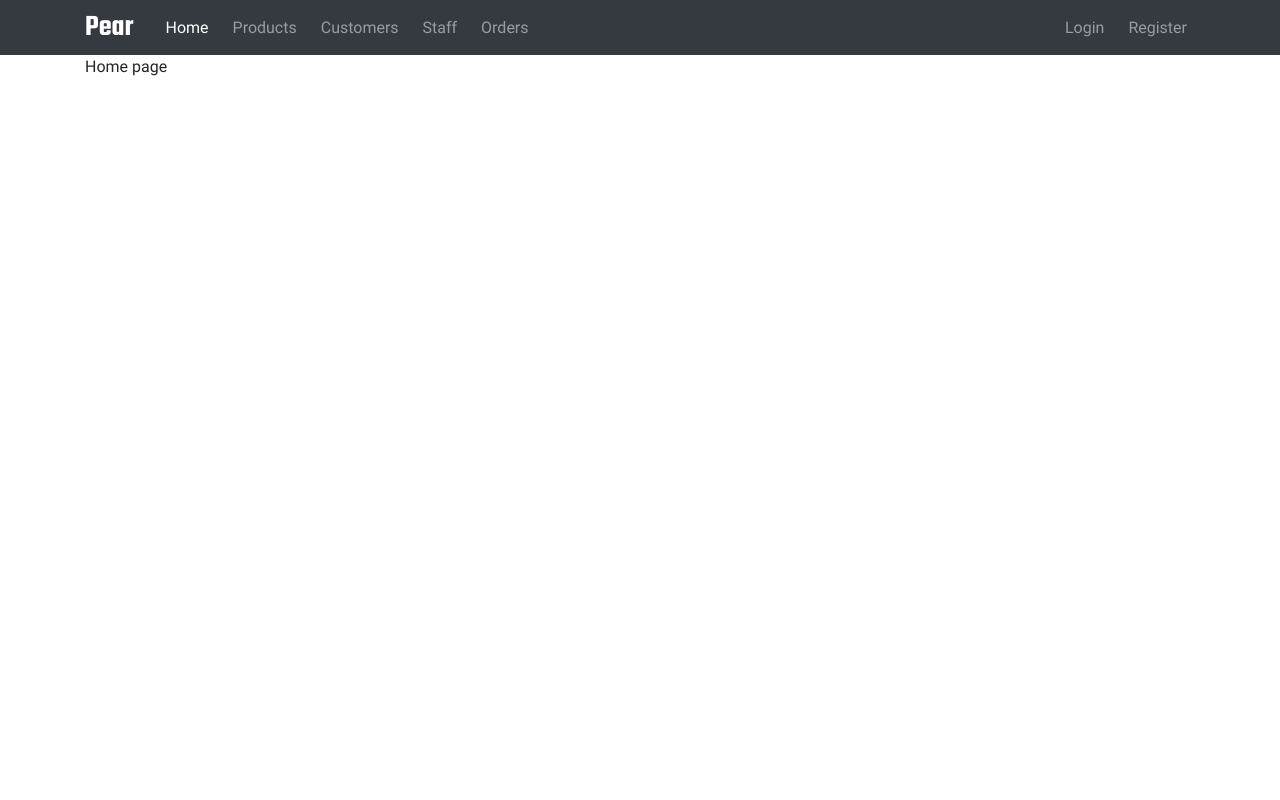
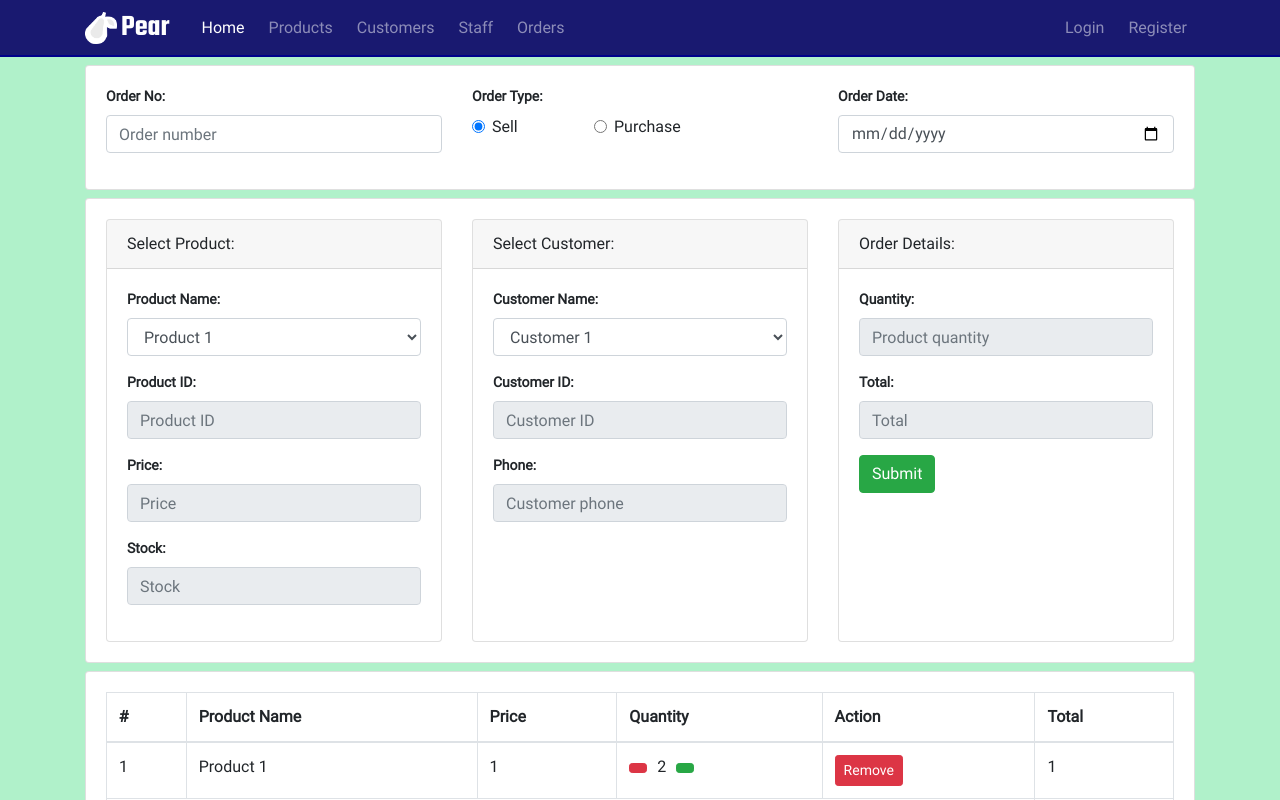
Before and after one commit to Code0x01/pear-frontend, a React (Create React App) app: page / in a window 1280 px wide. Shown: the top 800 px of the page. Built offline with nearby package versions, Linux system fonts and the light colour scheme.

Commit message:
feature/home page

```diff
--- a/src/assets/css/style.css
+++ b/src/assets/css/style.css
@@ -8,6 +8,8 @@ body {
     sans-serif;
   -webkit-font-smoothing: antialiased;
   -moz-osx-font-smoothing: grayscale;
+  background-color: #B0F1CA;
+  padding-bottom: 10px;
 }
 
 code {
@@ -18,3 +20,7 @@ code {
 * {
 	font-family: "Roboto";
 }
+
+.h100 {
+  min-height: 100%;
+}
--- /dev/null
+++ b/src/components/cart/index.js
@@ -0,0 +1,58 @@
+import React from "react";
+import {
+	Card,
+	CardHeader,
+	CardBody,
+	Table,
+	Button
+} from "reactstrap";
+import Slider from "../slider";
+import "./style.css";
+
+const Cart = props => {
+	return (
+		<Card className="mt-2">
+			<CardBody>
+				<Table bordered>
+					<thead>
+						<tr>
+							<th>#</th>
+							<th>Product Name</th>
+							<th>Price</th>
+							<th>Quantity</th>
+							<th>Action</th>
+							<th>Total</th>
+						</tr>
+					</thead>
+					<tbody>
+						<tr>
+							<td scope="row">1</td>
+							<td>Product 1</td>
+							<td>1</td>
+							<td><Slider minVal={2} maxVal={10} /></td>
+							<td>
+								<Button color="danger" size="sm">
+									<i className="fa fa-times"/> Remove
+								</Button>
+							</td>
+							<td>1</td>
+						</tr>
+						<tr>
+							<th className="text-right" colSpan="5">Total:</th>
+							<th>1</th>
+						</tr>
+						<tr>
+							<td className="text-right" colSpan="6">
+								<Button color="success">
+									<i className="fa fa-shopping-cart"/> Checkout
+								</Button>
+							</td>
+						</tr>
+					</tbody>
+				</Table>
+			</CardBody>
+		</Card>
+	);
+};
+
+export default Cart;
--- /dev/null
+++ b/src/components/slider/index.js
@@ -0,0 +1,29 @@
+import React, { useState } from "react";
+import {
+	Button
+} from "reactstrap";
+import "./style.css";
+
+const Slider = props => {
+	const { minVal, maxVal } = props;
+	const [ val, setVal ] = useState(minVal);
+	return (
+		<React.Fragment>
+			<ul className="slider">
+				<li>
+					<Button size="sm" color="danger" onClick={() => setVal( val > minVal ? val - 1 : val )}>
+						<i className="fa fa-minus"/>
+					</Button>
+				</li>
+				<li className="val">{val}</li>
+				<li>
+					<Button size="sm" color="success" onClick={() => setVal( val < maxVal ? val + 1 : val )}>
+						<i className="fa fa-plus"/>
+					</Button>
+				</li>
+			</ul>
+		</React.Fragment>
+	);
+};
+
+export default Slider;
--- /dev/null
+++ b/src/components/slider/style.css
@@ -0,0 +1,13 @@
+ul.slider {
+	list-style: none;
+	padding: 0;
+	margin: 0;
+}
+
+ul.slider li {
+	display: inline;
+}
+
+ul.slider li.val {
+	padding: 0 10px;
+}
--- a/src/components/topnav/index.js
+++ b/src/components/topnav/index.js
@@ -22,6 +22,7 @@ import {
 import { Link } from "react-router-dom";
 import classnames from "classnames";
 import "./style.css";
+import PearLogo from "../../assets/images/pear-logo.png";
 
 const Topnav = props => {
 	const {
@@ -33,9 +34,10 @@ const Topnav = props => {
 
 	return (
 		<div>
-			<Navbar color="dark" dark expand="md">
+			<Navbar className="topnav" dark expand="md">
 				<Container>
 					<Link to="/" className="navbar-brand" onClick={() => clickTopnavMenuLink("home")}>
+						<img src={PearLogo} alt="" />
 						Pear
 					</Link>
 					<NavbarToggler onClick={toggleTopnavDropdownMenu} />
--- a/src/components/topnav/style.css
+++ b/src/components/topnav/style.css
@@ -1,8 +1,16 @@
-.navbar-dark {
+.topnav {
 	padding: 0 10px;
+	background-color: midnightblue;
+	border-bottom: 2px solid darkblue;
 }
 
-.navbar-dark .navbar-brand {
+.topnav .navbar-brand {
 	font-family: "Teko";
 	font-size: 30px;
 }
+
+.topnav .navbar-brand img {
+	width: 32px;
+    height: 32px;
+    margin-right: 4px;
+}
--- a/src/views/home/index.js
+++ b/src/views/home/index.js
@@ -1,11 +1,196 @@
-import React from "react";
-import { Container } from "reactstrap";
+import React, { useState } from "react";
+import {
+	Container,
+	Card,
+	CardHeader,
+	CardBody,
+	Row,
+	Col,
+	Button,
+	Form,
+	FormGroup,
+	Label,
+	Input,
+	FormText
+} from "reactstrap";
+import Cart from "../../components/cart";
 import "./style.css";
 
 const Home = props => {
+	const [ orderType, setOrderType ] = useState("sell");
+
+	const handleOnSubmit = e => {
+		e.preventDefault();
+	};
+
 	return (
 		<Container>
-			<p>Home page</p>
+			<Form onSubmit={handleOnSubmit}>
+				<Card className="mt-2">
+					<CardBody>
+						<Row>
+							<Col md="4">
+								<legend>Order No:</legend>
+								<FormGroup>
+									<Input type="text" name="orderNumber" id="orderNumber" placeholder="Order number" />
+								</FormGroup>
+							</Col>
+							<Col md="4">
+								<legend>Order Type:</legend>
+								<Row>
+									<Col sm="4">
+										<FormGroup check>
+						          <Label check onClick={() => setOrderType("sell")}>
+						            <Input type="radio" name="orderType" checked={orderType === "sell"} />{' '}Sell
+						          </Label>
+						        </FormGroup>
+									</Col>
+									<Col>
+										<FormGroup check>
+						          <Label check onClick={() => setOrderType("purchase")}>
+						            <Input type="radio" name="orderType" checked={orderType === "purchase"} />{' '}Purchase
+						          </Label>
+						        </FormGroup>
+									</Col>
+								</Row>
+							</Col>
+							<Col md="4">
+								<legend>Order Date:</legend>
+								<FormGroup>
+									<Input type="date" name="orderNumber" id="orderNumber" placeholder="Order number" />
+								</FormGroup>
+							</Col>
+						</Row>
+					</CardBody>
+				</Card>
+				<Card className="mt-2">
+					<CardBody>
+						<Row>
+							<Col md="4">
+								<Card className="h100">
+									<CardHeader>
+										<i className="fa fa-cube"/> Select Product:
+									</CardHeader>
+									<CardBody>
+										<legend>Product Name:</legend>
+										<FormGroup>
+											<Input type="select" name="productName" id="productName">
+							          <option>Product 1</option>
+							          <option>Product 2</option>
+							          <option>Product 3</option>
+							          <option>Product 4</option>
+							          <option>Product 5</option>
+							        </Input>
+										</FormGroup>
+										<legend>Product ID:</legend>
+										<FormGroup>
+											<Input
+												type="text"
+												name="productId"
+												id="productId"
+												placeholder="Product ID"
+												disabled={true}
+											/>
+										</FormGroup>
+										<legend>Price: </legend>
+										<FormGroup>
+											<Input
+												type="text"
+												name="price"
+												id="price"
+												placeholder="Price"
+												disabled={true}
+											/>
+										</FormGroup>
+										<legend>Stock: </legend>
+										<FormGroup>
+											<Input
+												type="text"
+												name="stock"
+												id="stock"
+												placeholder="Stock"
+												disabled={true}
+											/>
+										</FormGroup>
+									</CardBody>
+								</Card>
+							</Col>
+							<Col md="4">
+								<Card className="h100">
+									<CardHeader>
+										<i className="fa fa-user"/> Select Customer:
+									</CardHeader>
+									<CardBody>
+										<legend>Customer Name:</legend>
+										<FormGroup>
+											<Input type="select" name="customerName" id="customerName">
+							          <option>Customer 1</option>
+							          <option>Customer 2</option>
+							          <option>Customer 3</option>
+							          <option>Customer 4</option>
+							          <option>Customer 5</option>
+							        </Input>
+										</FormGroup>
+										<legend>Customer ID:</legend>
+										<FormGroup>
+											<Input
+												type="text"
+												name="custoemrId"
+												id="customerId"
+												placeholder="Customer ID"
+												disabled={true}
+											/>
+										</FormGroup>
+										<legend>Phone: </legend>
+										<FormGroup>
+											<Input
+												type="text"
+												name="phone"
+												id="phone"
+												placeholder="Customer phone"
+												disabled={true}
+											/>
+										</FormGroup>
+									</CardBody>
+								</Card>
+							</Col>
+							<Col md="4">
+								<Card className="h100">
+									<CardHeader>
+										<i className="fa fa-list"/> Order Details:
+									</CardHeader>
+									<CardBody>
+										<legend>Quantity:</legend>
+										<FormGroup>
+											<Input
+												type="text"
+												name="quantity"
+												id="quantity"
+												placeholder="Product quantity"
+												disabled={true}
+											/>
+										</FormGroup>
+										<legend>Total: </legend>
+										<FormGroup>
+											<Input
+												type="text"
+												name="total"
+												id="total"
+												placeholder="Total"
+												disabled={true}
+											/>
+										</FormGroup>
+										<Button color="success">
+											<i className="fa fa-check"/> Submit
+										</Button>
+									</CardBody>
+								</Card>
+							</Col>
+						</Row>
+					</CardBody>
+				</Card>
+				<Cart />
+			</Form>
 		</Container>
 	);
 };
--- a/src/views/home/style.css
+++ b/src/views/home/style.css
@@ -0,0 +1,4 @@
+legend {
+	font-size: 14px;
+	font-weight: bold;
+}
```
Also changed, not shown: src/assets/images/pear-logo.png (added), src/components/cart/style.css (added).
